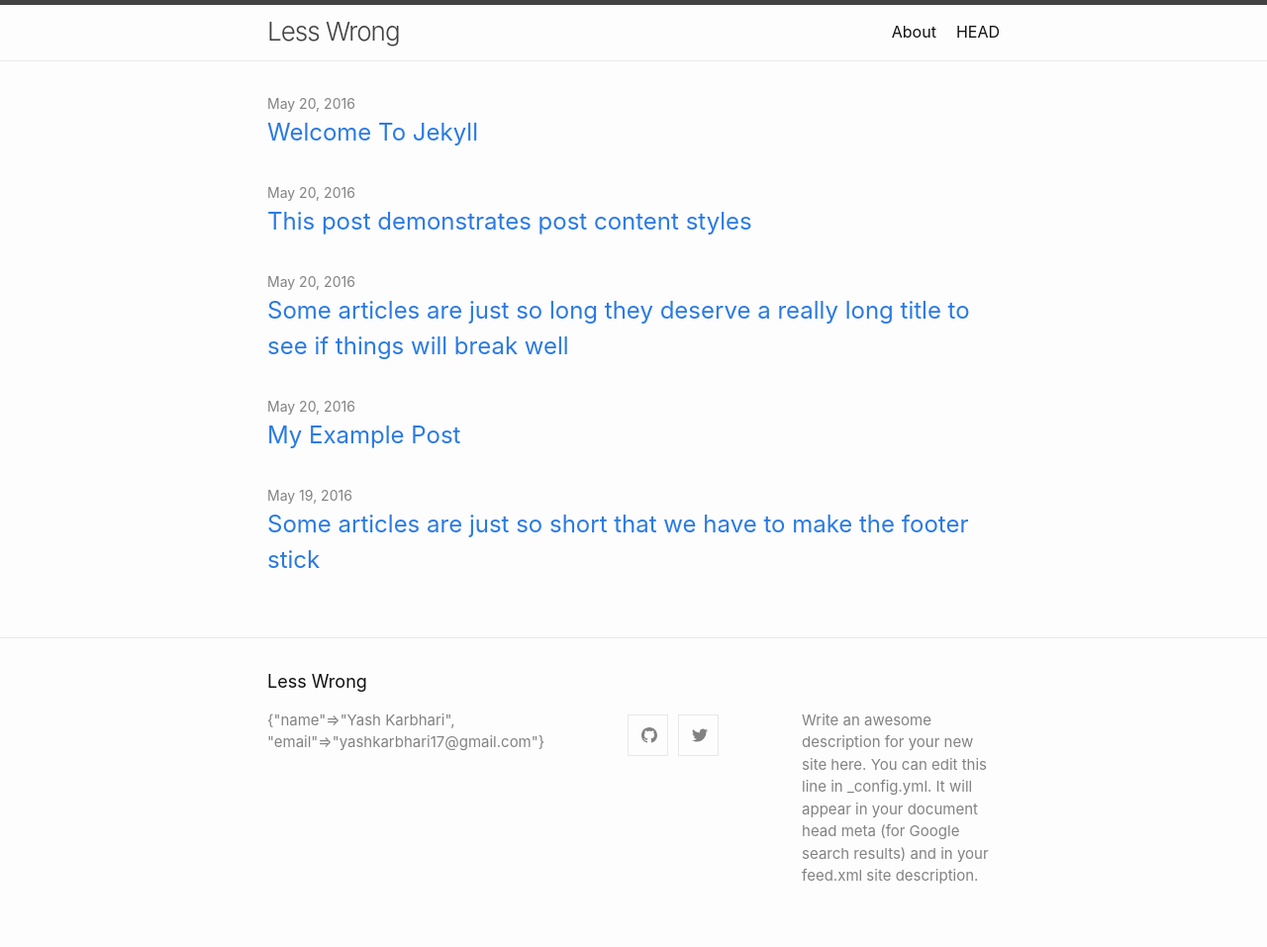
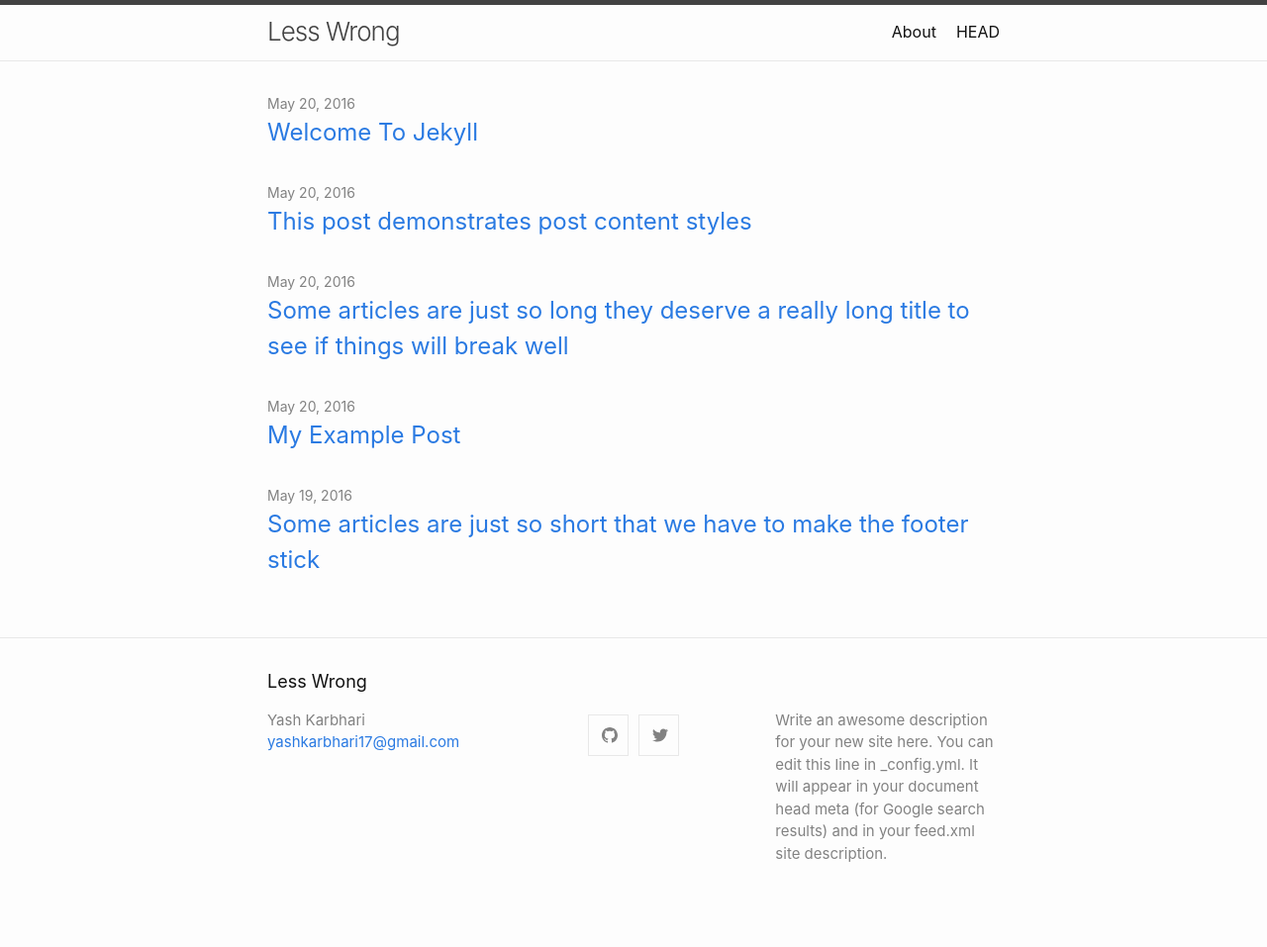
Before and after one commit to yashkarbhari/LessWrong, a Jekyll site: the page built from index.md, in a window 1280 px wide. Shown: the whole page at 99% size. Built offline with Jekyll 4.4.1, drawn with Linux system fonts in a browser that asks for light colours; after the commit the page ends 934 px from its top, so only the background shows below that.

Commit message:
Update footer.html

```diff
--- a/_includes/footer.html
+++ b/_includes/footer.html
@@ -10,13 +10,13 @@
         <ul class="contact-list">
           <li class="p-name">
             {%- if site.author -%}
-              {{ site.author | escape }}
+              {{ site.author.name | escape }}
             {%- else -%}
               {{ site.title | escape }}
             {%- endif -%}
             </li>
-            {%- if site.email -%}
-            <li><a class="u-email" href="mailto:{{ site.email }}">{{ site.email }}</a></li>
+            {%- if site.author.email -%}
+            <li><a class="u-email" href="mailto:{{ site.author.email }}">{{ site.author.email }}</a></li>
             {%- endif -%}
         </ul>
       </div>
```
